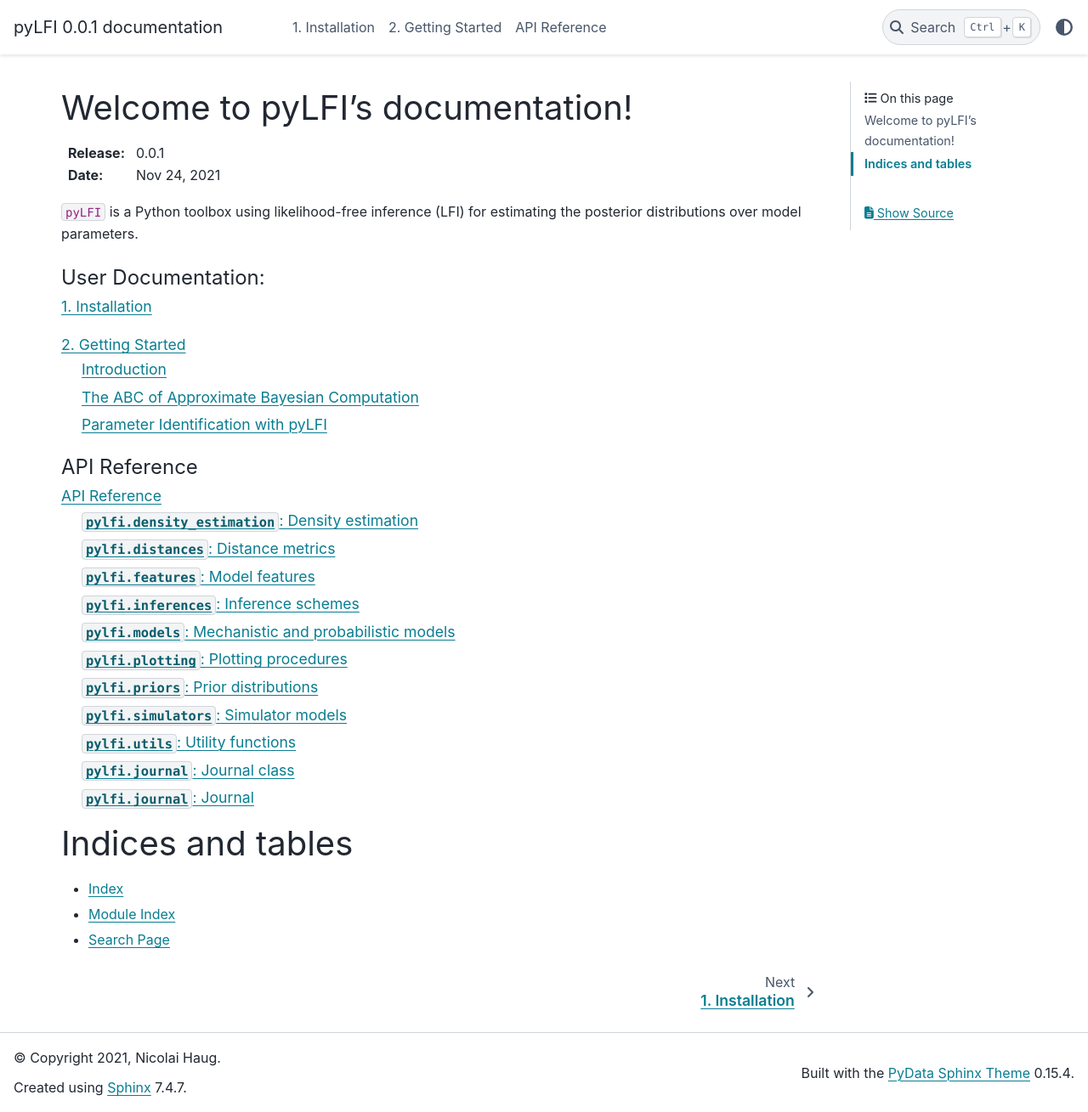
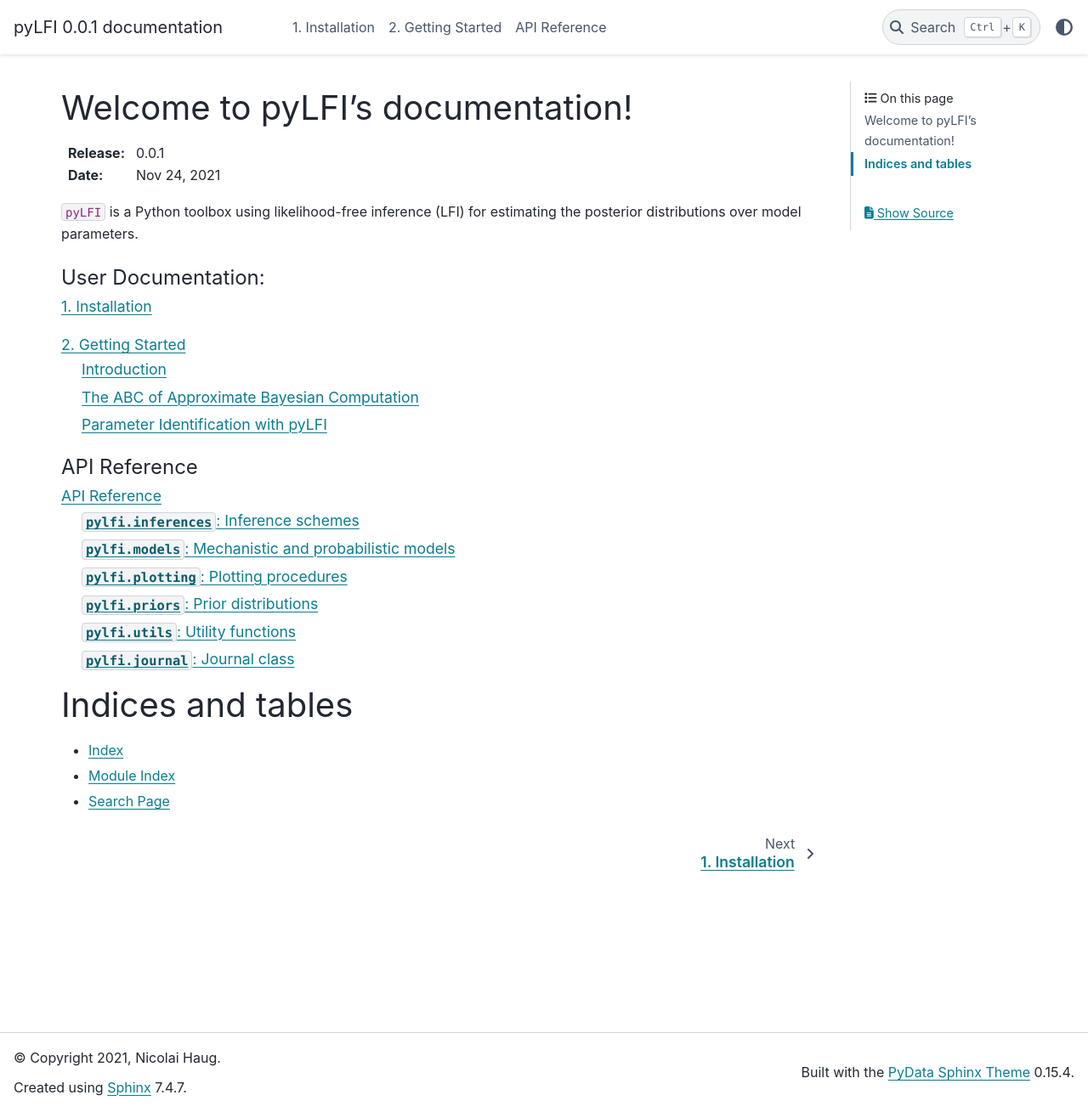
Before and after one commit to nicolossus/pylfi, a Sphinx documentation site: the page built from docs/source/index.rst, in a window 1280 px wide and 1309 px high. Shown: the whole window at 85% size. Built offline with Sphinx 7.4.7 and the PyData theme 0.15.4, drawn with Linux system fonts in a browser that asks for light colours.

Commit message:
Update docs

```diff
--- a/docs/source/pylfi.rst
+++ b/docs/source/pylfi.rst
@@ -7,15 +7,15 @@
 
 This reference gives details about the API of modules, classes and functions included in ``pyLFI``.
 
-:mod:`pylfi.density_estimation`: Density estimation
-===================================================
+:mod:`pylfi.inferences`: Inference schemes
+==========================================
 
-.. automodule:: pylfi.density_estimation
+.. automodule:: pylfi.inferences
     :no-members:
     :no-inherited-members:
 
-Kernel density estimation
--------------------------
+Approximate Bayesian Computation
+--------------------------------
 .. currentmodule:: pylfi
 
 .. autosummary::
@@ -24,25 +24,19 @@
    :toctree: generated/
    :template: class.rst
 
-   density_estimation.KDE
+   inferences.ABCBase
+   inferences.RejABC
+   inferences.MCMCABC
 
+:mod:`pylfi.models`: Mechanistic and probabilistic models
+=========================================================
 
-:mod:`pylfi.distances`: Distance metrics
-========================================
-
-.. automodule:: pylfi.distances
+.. automodule:: pylfi.models
     :no-members:
     :no-inherited-members:
 
-:mod:`pylfi.features`: Model features
-=====================================
-
-.. automodule:: pylfi.features
-    :no-members:
-    :no-inherited-members:
-
-Spiking features
-----------------
+Probabilistic models
+--------------------
 .. currentmodule:: pylfi
 
 .. autosummary::
@@ -51,33 +45,17 @@
    :toctree: generated/
    :template: class.rst
 
-   features.SpikingFeatures
-
-:mod:`pylfi.inferences`: Inference schemes
-==========================================
-
-.. automodule:: pylfi.inferences
-    :no-members:
-    :no-inherited-members:
-
-:mod:`pylfi.models`: Mechanistic and probabilistic models
-=========================================================
-
-.. automodule:: pylfi.models
-    :no-members:
-    :no-inherited-members:
+   models.SimpleGaussian
 
 Mechanistic models
 ------------------
 .. currentmodule:: pylfi
 
 .. autosummary::
-   :nosignatures:
-   :recursive:
-   :toctree: generated/
-   :template: class.rst
-
-   models.HodgkinHuxley
+  :nosignatures:
+  :recursive:
+  :toctree: generated/
+  :template: class.rst
 
 :mod:`pylfi.plotting`: Plotting procedures
 ==========================================
@@ -104,46 +80,6 @@
    :template: class.rst
 
    priors.Prior
-   priors.ContinuousPrior
-   priors.DiscretePrior
-
-Continuous priors
------------------
-.. currentmodule:: pylfi
-
-.. autosummary::
-   :nosignatures:
-   :toctree: generated/
-   :template: class.rst
-
-   priors.Uniform
-   priors.Normal
-   priors.Beta
-   priors.LogNormal
-   priors.NegativeBinomial
-   priors.Exponential
-   priors.Gamma
-   priors.InvGamma
-   priors.Dirichlet
-
-Discrete priors
------------------
-.. currentmodule:: pylfi
-
-.. autosummary::
-  :toctree: generated/
-  :template: class.rst
-
-  priors.Binomial
-  priors.Randint
-  priors.Poisson
-
-:mod:`pylfi.simulators`: Simulator models
-=========================================
-
-.. automodule:: pylfi.simulators
-    :no-members:
-    :no-inherited-members:
 
 :mod:`pylfi.utils`: Utility functions
 =====================================
@@ -167,26 +103,3 @@
    :template: class.rst
 
    journal.Journal
-
-:mod:`pylfi.journal`: Journal
-=============================
-
-.. automodule:: pylfi.journal
-   :no-members:
-   :no-inherited-members:
-
-.. currentmodule:: pylfi
-
-.. autosummary::
-  :nosignatures:
-  :toctree: generated/
-  :template: base.rst
-
-  journal.Journal
-
-..
-  .. automodule:: pylfi.journal
-      :members:
-      :special-members: __init__
-      :undoc-members:
-      :show-inheritance:
```
Also changed, not shown: other parts of docs/source/pylfi.rst (+0 -2 lines).
